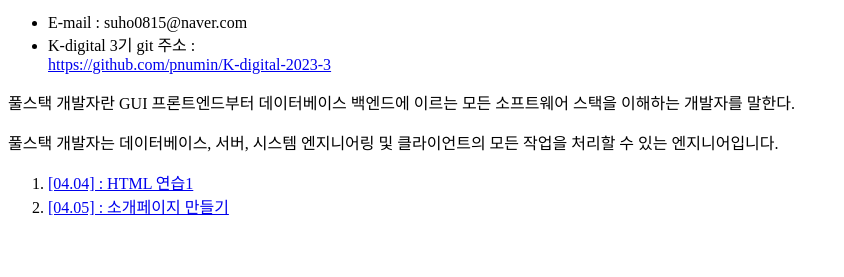
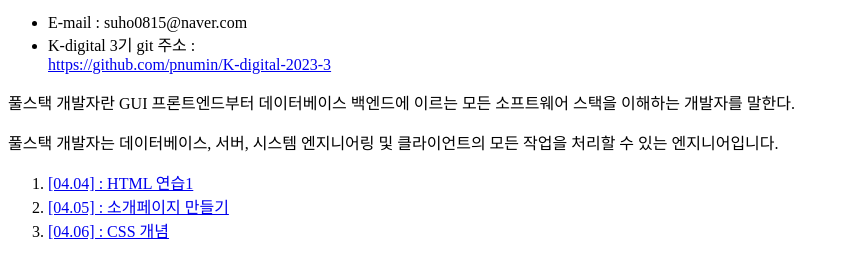
Before and after one commit to suho0815/html, a plain HTML site: page index.html in a window 1280 px wide. Shown: the part 395-672 px from the top of the page, without its empty margins (0-844 px from the left). Drawn offline with Linux system fonts and the light colour scheme.

Commit message:
css 연습

```diff
--- a/index.html
+++ b/index.html
@@ -23,6 +23,7 @@
         <ol>
             <li><a href="./01/01.html">[04.04] : HTML 연습1</a></li>
             <li><a href="./02/02.html">[04.05] : 소개페이지 만들기</a></li>
+            <li><a href="./03/03.html">[04.06] : CSS 개념</a></li>
         </ol>
 
     </body>
```
Also changed, not shown: 03/03.html (+1 -2 lines).
